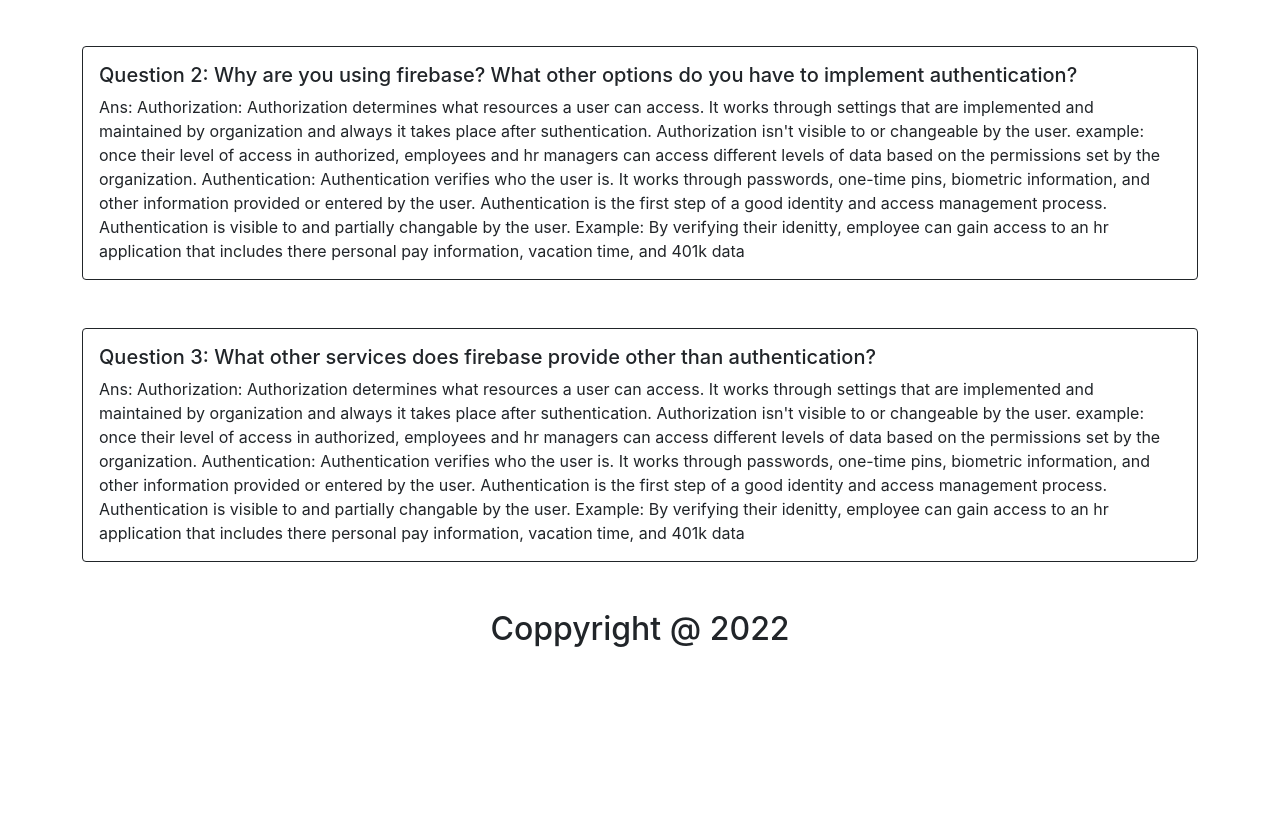
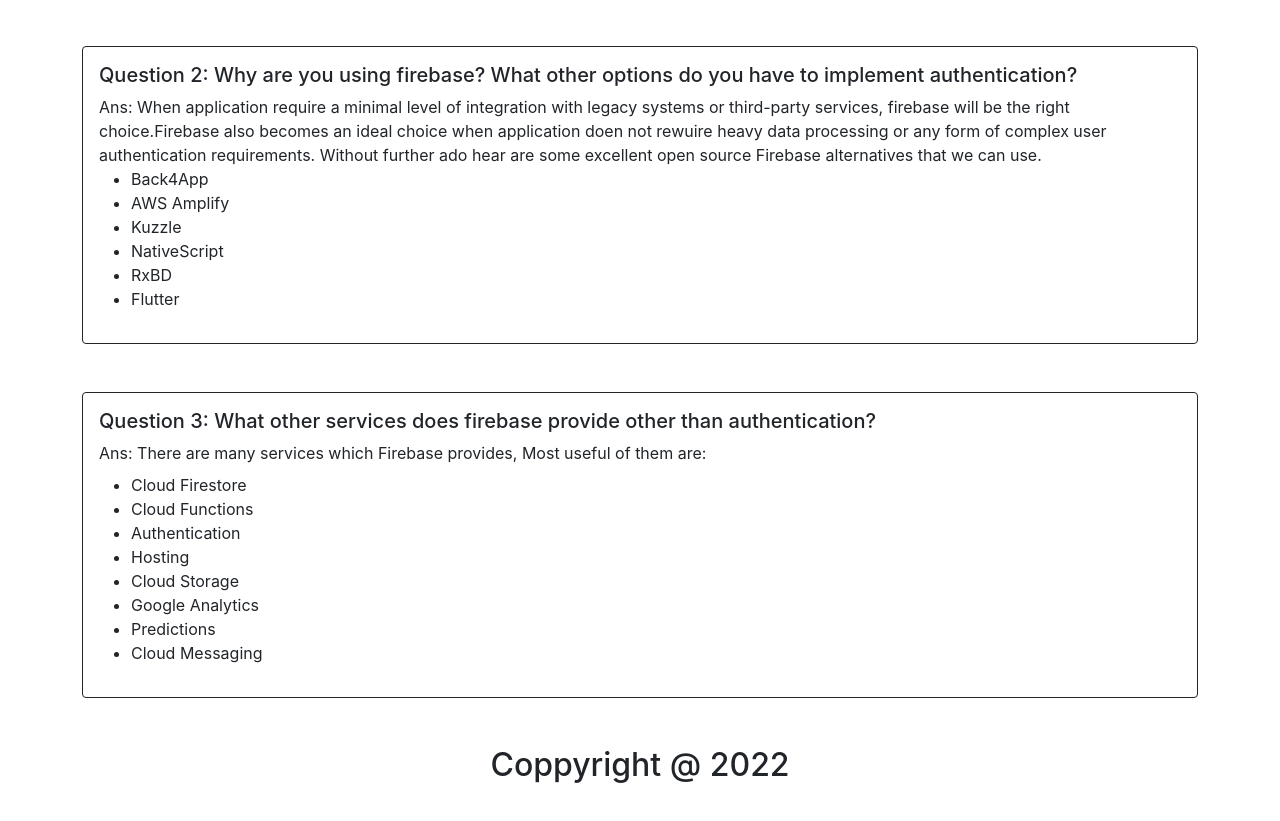
Before and after one commit to sa-sabuj/fintech, a React (Create React App) app: page /blogs in a window 1280 px wide. Shown: the part 449-1270 px from the top of the page. Before the commit the page ends 1154 px from the top, so only its background shows below. Built offline with nearby package versions, Linux system fonts and the light colour scheme; no server answers.

Commit message:
Blog page all questions updated

```diff
--- a/src/pages/Home/Blogs/Blogs.js
+++ b/src/pages/Home/Blogs/Blogs.js
@@ -19,8 +19,17 @@
                 <Card.Body>
                     <Card.Title>Question 2: Why are you using firebase? What other options do you have to implement authentication?</Card.Title>
                     <Card.Text>
-                        Ans: Authorization: Authorization determines what resources a user can access. It works through settings that are implemented and maintained by organization and always it takes place after suthentication. Authorization isn't visible to or changeable by the user. example: once their level of access in authorized, employees and hr managers can access different levels of data based on the permissions set by the organization.
-                        Authentication: Authentication verifies who the user is. It works through passwords, one-time pins, biometric information, and other information provided or entered by the user. Authentication is the first step of a good identity and access management process. Authentication is visible to and partially changable by the user. Example: By verifying their idenitty, employee can gain access to an hr application that includes there personal pay information, vacation time, and 401k data
+                        Ans: When application require a minimal level of integration with legacy systems or third-party services, firebase will be the right choice.Firebase also becomes an ideal choice when application doen not rewuire heavy data processing or any form of complex user authentication requirements.
+                        Without further ado hear are some excellent open source Firebase alternatives that we can use.
+                        <ul>
+                            <li>Back4App</li>
+                            <li>AWS Amplify</li>
+                            <li>Kuzzle</li>
+                            <li>NativeScript</li>
+                            <li>RxBD</li>
+                            <li>Flutter</li>
+                        </ul>
+
                     </Card.Text>
                 </Card.Body>
             </Card>
@@ -29,8 +38,17 @@
                 <Card.Body>
                     <Card.Title>Question 3: What other services does firebase provide other than authentication?</Card.Title>
                     <Card.Text>
-                        Ans: Authorization: Authorization determines what resources a user can access. It works through settings that are implemented and maintained by organization and always it takes place after suthentication. Authorization isn't visible to or changeable by the user. example: once their level of access in authorized, employees and hr managers can access different levels of data based on the permissions set by the organization.
-                        Authentication: Authentication verifies who the user is. It works through passwords, one-time pins, biometric information, and other information provided or entered by the user. Authentication is the first step of a good identity and access management process. Authentication is visible to and partially changable by the user. Example: By verifying their idenitty, employee can gain access to an hr application that includes there personal pay information, vacation time, and 401k data
+                        Ans: There are many services which Firebase provides, Most useful of them are:
+                        <ul className='mt-2'>
+                            <li>Cloud Firestore</li>
+                            <li>Cloud Functions</li>
+                            <li>Authentication</li>
+                            <li>Hosting</li>
+                            <li>Cloud Storage</li>
+                            <li>Google Analytics</li>
+                            <li>Predictions</li>
+                            <li>Cloud Messaging</li>
+                        </ul>
                     </Card.Text>
                 </Card.Body>
             </Card>
```
